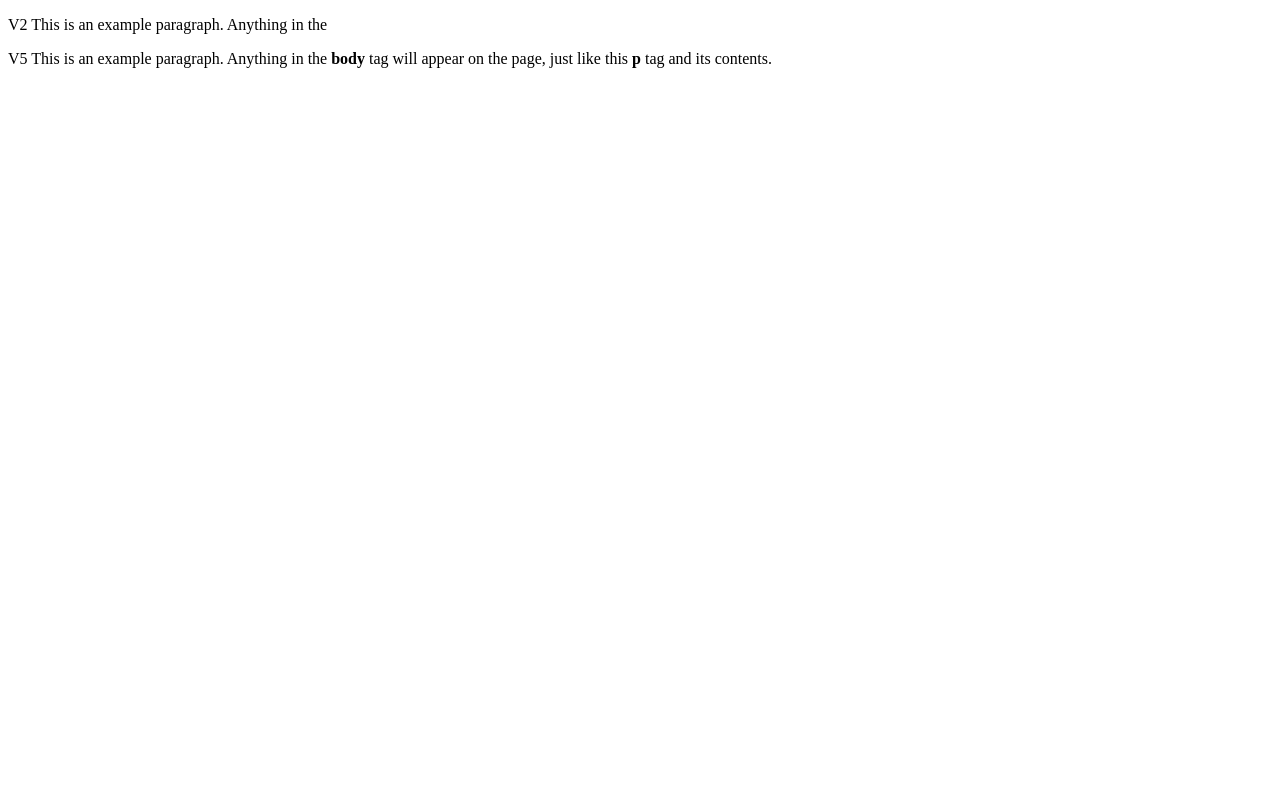
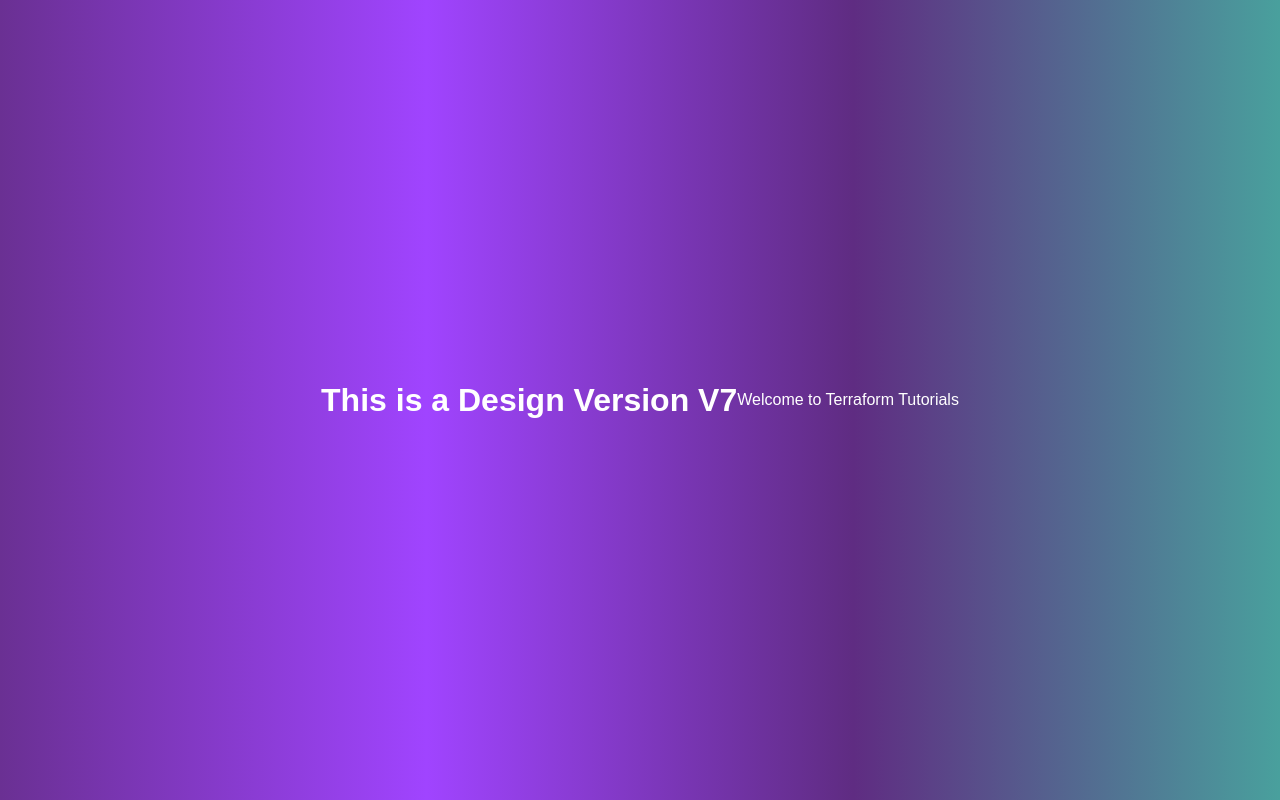
Before and after one commit to bubun1010/Practice, a plain HTML site: page index.html in a window 1280 px wide. Drawn offline with Linux system fonts and the light colour scheme.

Commit message:
Added Design for website

```diff
--- a/index.html
+++ b/index.html
@@ -1,9 +1,17 @@
-<!doctype html>
-<html>
-  <head>
-    <title>This is the title of the webpage!</title>
-  </head>
-  <body>
-    <p>V2 This is an example paragraph. Anything in the <p>V5 This is an example paragraph. Anything in the <strong>body</strong> tag will appear on the page, just like this <strong>p</strong> tag and its contents.</p>
-  </body>
+<!DOCTYPE html>
+<html lang="en">
+
+<head>
+    <meta charset="UTF-8">
+    <meta http-equiv="X-UA-Compatible" content="IE=edge">
+    <meta name="viewport" content="width=device-width, initial-scale=1.0">
+    <link rel="stylesheet" href="styles.css">
+    <title>Document</title>
+</head>
+
+<body>
+    <h1>This is a Design Version V7</h1>
+    <p>Welcome to Terraform Tutorials</p>
+</body>
+
 </html>
--- /dev/null
+++ b/styles.css
@@ -0,0 +1,28 @@
+/* styles.css */
+body {
+    /* Set a gradient background from purple to teal */
+    background: linear-gradient(to right, #6a3093, #a044ff, #5f2c82, #49a09d);
+    font-family: Arial, sans-serif;
+    /* Sets a clean, modern font for the body text */
+    color: white;
+    /* Sets the text color to white for better contrast */
+    margin: 0;
+    /* Removes default margin */
+    padding: 0;
+    /* Removes default padding */
+    display: flex;
+    /* Enables flexbox layout */
+    justify-content: center;
+    /* Centers content horizontally */
+    align-items: center;
+    /* Centers content vertically */
+    height: 100vh;
+    /* Makes the body take the full height of the viewport */
+}
+
+h1 {
+    font-size: 2em;
+    /* Sets the size of the header text */
+    text-align: center;
+    /* Centers the header text */
+}
```
